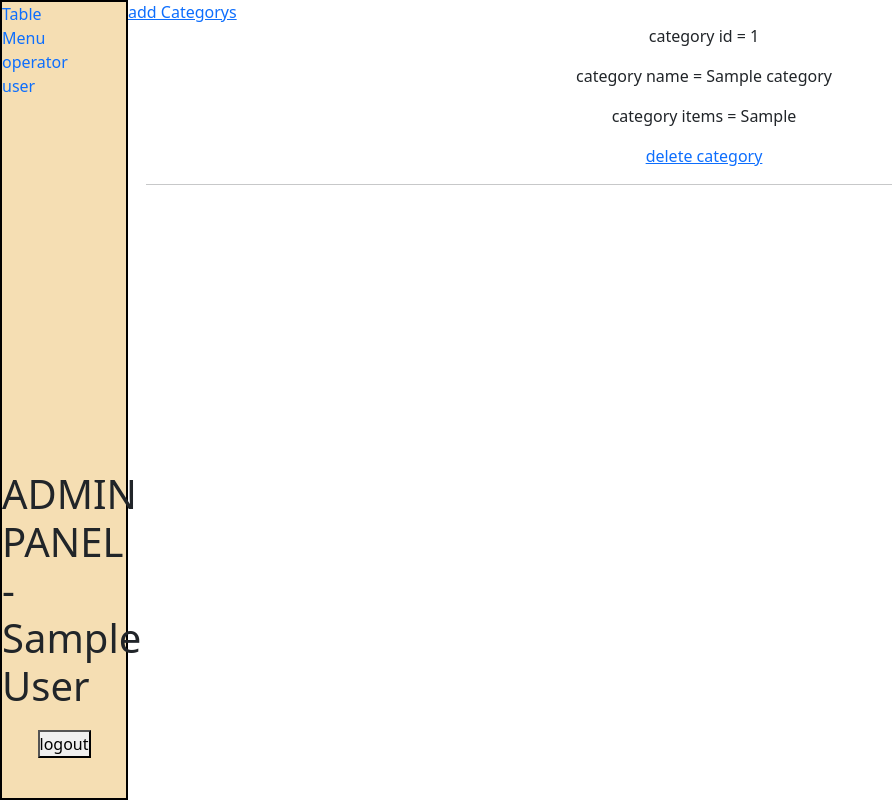
After one commit to PritamMakwana/TablePoint, a PHP site: page /TablePoint/admin/category.php in a window 1280 px wide. The commit adds this page. Shown: the whole page, without its empty margins (0-892 px from the left). Run offline with PHP 8.4, Linux system fonts and the light colour scheme; the visitor is signed in with stand-in values (Sample User, id 1); tables that the repository leaves empty or names only in its code hold one stand-in row (values such as "Sample post").

Commit message:
admin side categoty

```diff
--- /dev/null
+++ b/admin/category.php
@@ -0,0 +1,62 @@
+<?php
+include "config.php";
+
+
+if (!isset($_SESSION['a_username'])) {
+    header("Location: {$homename}/index.php");
+} else {
+
+?>
+
+    <!DOCTYPE html>
+    <html lang="en">
+
+    <head>
+        <meta charset="UTF-8">
+        <meta http-equiv="X-UA-Compatible" content="IE=edge">
+        <meta name="viewport" content="width=device-width, initial-scale=1.0">
+        <title>menu</title>
+    </head>
+
+    <body>
+
+        <div style="display: flex; flex-direction: row; width:100%; ">
+            <div style=" width: 10%; height: 100%; background-color: wheat;  position: absolute; border: 2px solid black;">
+                <?php include "sidebar.php"; ?>
+            </div>
+            <div style=" width: 90%;  height: 100%; position: absolute; margin-left: 10%;  ">
+
+                <div class="col-md-2">
+                    <a class="add-new" href="add-category.php">add Categorys</a>
+                </div>
+                <?php
+                $food_category = "SELECT * FROM `food_category`";
+                $resCategory = mysqli_query($conn, $food_category) or die("Query Faild category." . $food_category . mysqli_connect_error());
+
+                while ($row = mysqli_fetch_assoc($resCategory)) {  ?>
+                    <div class="container text-center">
+                        <p><?php echo "category id = " . $row['cate_id']; ?> </p>
+                        <p><?php echo "category name = " . $row['cate_name']; ?> </p>
+                        <p><?php echo "category items = " . $row['items']; ?> </p>
+                        <div class="row justify-content-end">
+                            <div class="col">
+                                <a href='delete-category.php?id=<?php echo $row["cate_id"]; ?>'>delete category</a>
+                            </div>
+                        </div>
+                        <hr>
+                    </div>
+
+                <?php } ?>
+
+            </div>
+        </div>
+
+
+
+
+    <?php
+}
+    ?>
+    </body>
+
+    </html>
--- a/admin/menu.php
+++ b/admin/menu.php
@@ -25,6 +25,10 @@ if (!isset($_SESSION['a_username'])) {
                 <?php include "sidebar.php"; ?>
             </div>
             <div style=" width: 90%;  height: 100%; position: absolute; margin-left: 10%;  ">
+            <div class="col-md-2">
+                    <a class="add-new" href="category.php">Categorys</a>
+            </div>
+
 
             </div>
         </div>
```
Also changed, not shown: admin/add-category.php (added, +40 -0 lines), admin/delete-category.php (added, +18 -0 lines).
